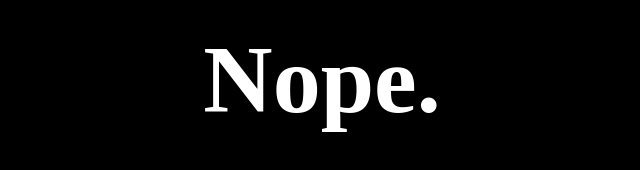
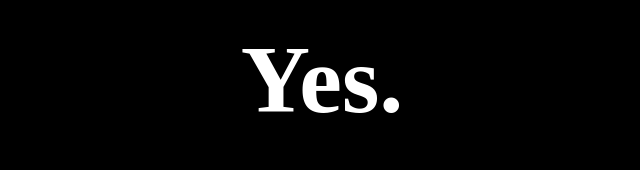
Before and after one commit to ReeceCook/ReeceCook.github.io, a plain HTML site: page index.html in a window 1280 px wide. Shown: the whole page, without its empty margins (318-958 px from the left). Drawn offline with Linux system fonts and the light colour scheme.

Commit message:
Update index.html

```diff
--- a/index.html
+++ b/index.html
@@ -20,7 +20,7 @@ div {
   font-size: 48px;
   transform: translate(-50%, -50%);
 }</style>
-<h1>Nope.</h1>
+<h1>Yes.</h1>
 </div>
 </body>
 </html>
```
